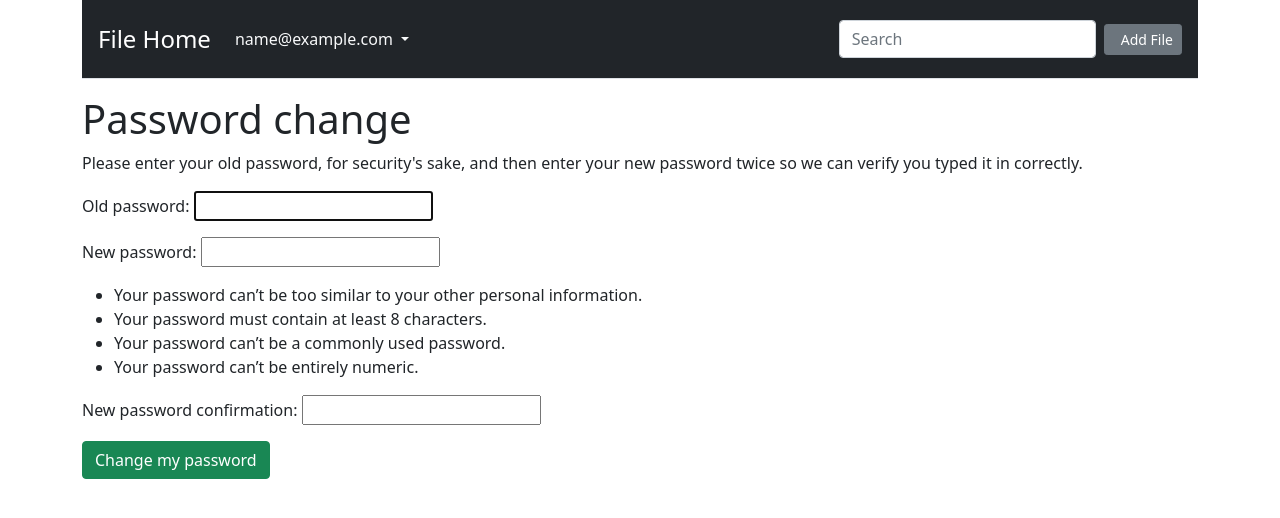
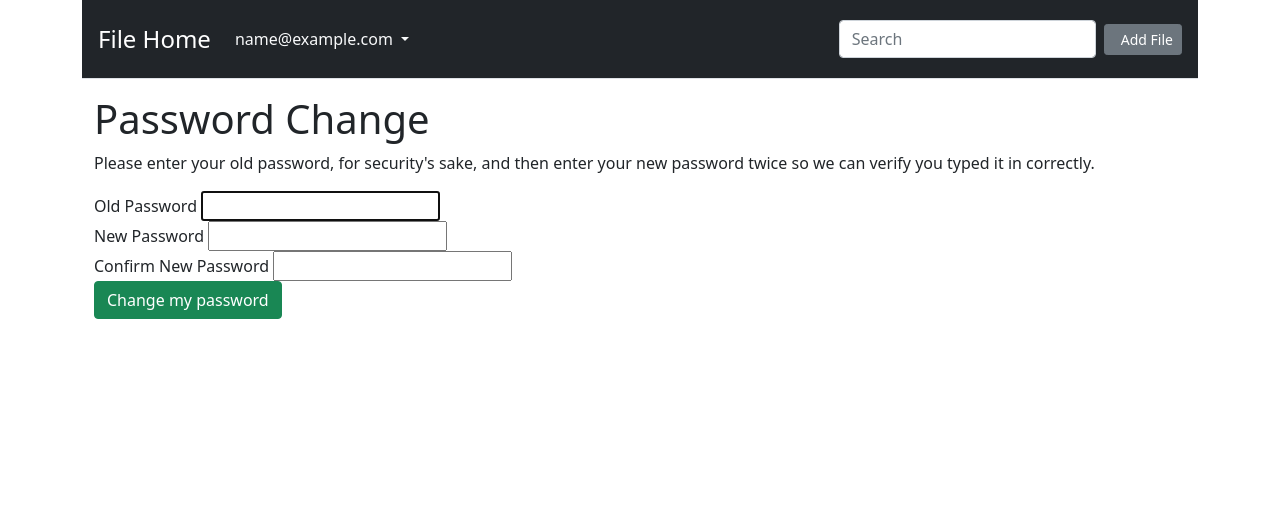
Before and after one commit to Edward-Hanson/FileServer, a Django app: a page that uses templates/registration/password_change_form.html in a window 1280 px wide. Shown: the top 518 px of the page. Run offline with Django 3.2, Linux system fonts and the light colour scheme; the visitor is signed in with stand-in values (Sample User, id 1).

Commit message:
added styling

```diff
--- a/templates/registration/password_change_form.html
+++ b/templates/registration/password_change_form.html
@@ -1,14 +1,39 @@
-<!-- templates/registration/password_change_form.html -->
 {% extends 'base.html' %}
 {% block title %}Password Change{% endblock title %}
 {% block content %}
-<h1>Password change</h1>
-<p>Please enter your old password, for security's sake, and then enter
-your new password twice so we can verify you typed it in correctly.</p>
-<form method="POST">
-{% csrf_token %}
-{{ form.as_p }}
-<input class="btn btn-success" type="submit"
-value="Change my password">
-</form>
+<div class="container">
+  <h1>Password Change</h1>
+  <p>Please enter your old password, for security's sake, and then enter
+    your new password twice so we can verify you typed it in correctly.</p>
+  <form method="POST">
+    {% csrf_token %}
+    {% if form.errors %}
+    <div class="alert alert-danger">
+      <strong>Error:</strong> Please correct the following errors.
+    </div>
+    {% endif %}
+    <div class="form-group">
+      <label for="{{ form.old_password.id_for_label }}">Old Password</label>
+      {{ form.old_password }}
+      {% for error in form.old_password.errors %}
+      <small class="form-text text-danger">{{ error }}</small>
+      {% endfor %}
+    </div>
+    <div class="form-group">
+      <label for="{{ form.new_password1.id_for_label }}">New Password</label>
+      {{ form.new_password1 }}
+      {% for error in form.new_password1.errors %}
+      <small class="form-text text-danger">{{ error }}</small>
+      {% endfor %}
+    </div>
+    <div class="form-group">
+      <label for="{{ form.new_password2.id_for_label }}">Confirm New Password</label>
+      {{ form.new_password2 }}
+      {% for error in form.new_password2.errors %}
+      <small class="form-text text-danger">{{ error }}</small>
+      {% endfor %}
+    </div>
+    <button class="btn btn-success" type="submit">Change my password</button>
+  </form>
+</div>
 {% endblock content %}
```
Also changed, not shown: templates/detail.html (+9 -0 lines).
